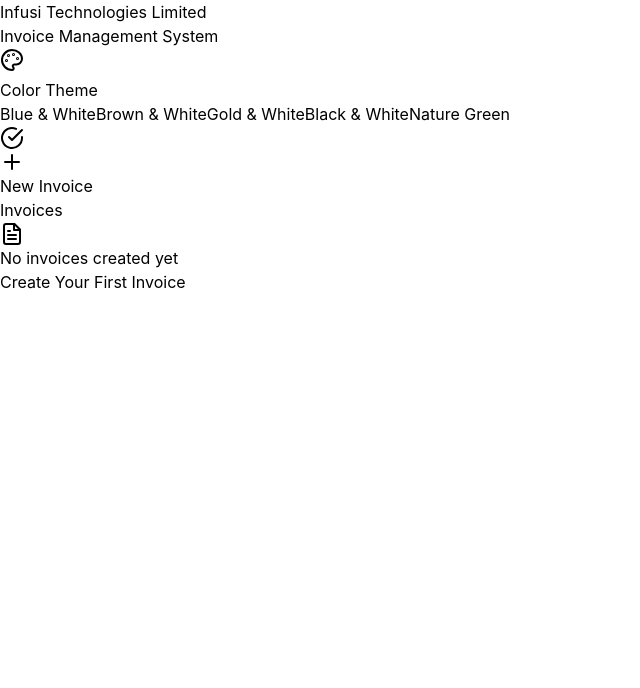
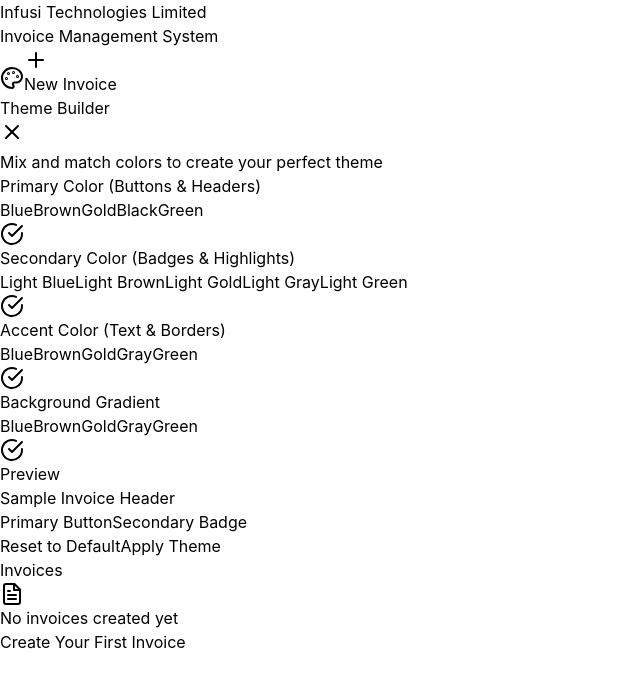
Before and after one commit to infusi-gh/Infusi-invoice-manager, a React (Vite) app: page / in a window 1280 px wide. Both pictures are taken after a click on the button "Customize Theme". Shown: the top 688 px of the page, without its empty margins (0-640 px from the left). Built offline with nearby package versions, Linux system fonts and the light colour scheme.

Commit message:
use customize color pallette

```diff
--- a/src/App.tsx
+++ b/src/App.tsx
@@ -1,4 +1,4 @@
-import { useState } from 'react';
+import { useState, useEffect } from 'react';
 import { Download, Plus, Trash2, FileText, Upload, X, DollarSign, CheckCircle, Send, Edit, MoreVertical, Palette } from 'lucide-react';
 
 interface Item {
@@ -36,56 +36,35 @@ interface Invoice {
   sentDate?: string;
 }
 
-interface Theme {
-  name: string;
-  primary: string;
-  secondary: string;
-  accent: string;
-  bgGradientFrom: string;
-  bgGradientTo: string;
-}
-
-const themes: Record<string, Theme> = {
-  blue: {
-    name: 'Blue & White',
-    primary: 'bg-blue-600 hover:bg-blue-700 text-white',
-    secondary: 'bg-blue-100 text-blue-700',
-    accent: 'border-blue-500 text-blue-600',
-    bgGradientFrom: 'from-blue-50',
-    bgGradientTo: 'to-indigo-100'
-  },
-  brown: {
-    name: 'Brown & White',
-    primary: 'bg-amber-800 hover:bg-amber-900 text-white',
-    secondary: 'bg-amber-100 text-amber-800',
-    accent: 'border-amber-600 text-amber-800',
-    bgGradientFrom: 'from-amber-50',
-    bgGradientTo: 'to-orange-100'
-  },
-  gold: {
-    name: 'Gold & White',
-    primary: 'bg-yellow-600 hover:bg-yellow-700 text-white',
-    secondary: 'bg-yellow-100 text-yellow-700',
-    accent: 'border-yellow-600 text-yellow-700',
-    bgGradientFrom: 'from-yellow-50',
-    bgGradientTo: 'to-amber-100'
-  },
-  black: {
-    name: 'Black & White',
-    primary: 'bg-gray-900 hover:bg-black text-white',
-    secondary: 'bg-gray-100 text-gray-900',
-    accent: 'border-gray-900 text-gray-900',
-    bgGradientFrom: 'from-gray-50',
-    bgGradientTo: 'to-gray-200'
-  },
-  green: {
-    name: 'Nature Green',
-    primary: 'bg-[#176636] hover:bg-[#0f4d26] text-white',
-    secondary: 'bg-[#EAF1C8] text-[#176636]',
-    accent: 'border-[#73B37F] text-[#176636]',
-    bgGradientFrom: 'from-[#EAF1C8]',
-    bgGradientTo: 'to-[#73B37F]/20'
-  }
+const colorOptions = {
+  primary: [
+    { name: 'Blue', value: 'blue', classes: 'bg-blue-600 hover:bg-blue-700 text-white', hexCode: '#2563eb' },
+    { name: 'Brown', value: 'brown', classes: 'bg-amber-800 hover:bg-amber-900 text-white', hexCode: '#92400e' },
+    { name: 'Gold', value: 'gold', classes: 'bg-yellow-600 hover:bg-yellow-700 text-white', hexCode: '#ca8a04' },
+    { name: 'Black', value: 'black', classes: 'bg-gray-900 hover:bg-black text-white', hexCode: '#111827' },
+    { name: 'Green', value: 'green', classes: 'bg-[#176636] hover:bg-[#0f4d26] text-white', hexCode: '#176636' }
+  ],
+  secondary: [
+    { name: 'Light Blue', value: 'blue', classes: 'bg-blue-100 text-blue-700', hexCode: '#dbeafe' },
+    { name: 'Light Brown', value: 'brown', classes: 'bg-amber-100 text-amber-800', hexCode: '#fef3c7' },
+    { name: 'Light Gold', value: 'gold', classes: 'bg-yellow-100 text-yellow-700', hexCode: '#fef9c3' },
+    { name: 'Light Gray', value: 'black', classes: 'bg-gray-100 text-gray-900', hexCode: '#f3f4f6' },
+    { name: 'Light Green', value: 'green', classes: 'bg-[#EAF1C8] text-[#176636]', hexCode: '#EAF1C8' }
+  ],
+  accent: [
+    { name: 'Blue', value: 'blue', classes: 'border-blue-500 text-blue-600', hexCode: '#3b82f6' },
+    { name: 'Brown', value: 'brown', classes: 'border-amber-600 text-amber-800', hexCode: '#d97706' },
+    { name: 'Gold', value: 'gold', classes: 'border-yellow-600 text-yellow-700', hexCode: '#ca8a04' },
+    { name: 'Gray', value: 'black', classes: 'border-gray-900 text-gray-900', hexCode: '#111827' },
+    { name: 'Green', value: 'green', classes: 'border-[#73B37F] text-[#176636]', hexCode: '#73B37F' }
+  ],
+  background: [
+    { name: 'Blue', value: 'blue', classes: 'from-blue-50 to-indigo-100', hexCode: '#eff6ff' },
+    { name: 'Brown', value: 'brown', classes: 'from-amber-50 to-orange-100', hexCode: '#fffbeb' },
+    { name: 'Gold', value: 'gold', classes: 'from-yellow-50 to-amber-100', hexCode: '#fefce8' },
+    { name: 'Gray', value: 'black', classes: 'from-gray-50 to-gray-200', hexCode: '#f9fafb' },
+    { name: 'Green', value: 'green', classes: 'from-[#EAF1C8] to-[#73B37F]/20', hexCode: '#EAF1C8' }
+  ]
 };
 
 export default function InvoiceApp() {
@@ -96,10 +75,40 @@ export default function InvoiceApp() {
   const [showPaymentModal, setShowPaymentModal] = useState(false);
   const [showMarkSentModal, setShowMarkSentModal] = useState(false);
   const [showActionsMenu, setShowActionsMenu] = useState(false);
-  const [showThemeSelector, setShowThemeSelector] = useState(false);
-  const [currentTheme, setCurrentTheme] = useState<string>('blue');
+  const [showThemeBuilder, setShowThemeBuilder] = useState(false);
 
-  const theme = themes[currentTheme];
+  // Custom theme state
+  const [customTheme, setCustomTheme] = useState({
+    primary: 'blue',
+    secondary: 'blue',
+    accent: 'blue',
+    background: 'blue'
+  });
+
+  // Load theme from localStorage on mount
+  useEffect(() => {
+    const savedTheme = localStorage.getItem('infusi-theme');
+    if (savedTheme) {
+      setCustomTheme(JSON.parse(savedTheme));
+    }
+  }, []);
+
+  // Save theme to localStorage when it changes
+  useEffect(() => {
+    localStorage.setItem('infusi-theme', JSON.stringify(customTheme));
+  }, [customTheme]);
+
+  const getCurrentClasses = () => {
+    return {
+      primary: colorOptions.primary.find(c => c.value === customTheme.primary)?.classes || colorOptions.primary[0].classes,
+      secondary: colorOptions.secondary.find(c => c.value === customTheme.secondary)?.classes || colorOptions.secondary[0].classes,
+      accent: colorOptions.accent.find(c => c.value === customTheme.accent)?.classes || colorOptions.accent[0].classes,
+      background: colorOptions.background.find(c => c.value === customTheme.background)?.classes || colorOptions.background[0].classes,
+      primaryHex: colorOptions.primary.find(c => c.value === customTheme.primary)?.hexCode || '#2563eb'
+    };
+  };
+
+  const theme = getCurrentClasses();
 
   const [formData, setFormData] = useState({
     clientName: '',
@@ -197,10 +206,7 @@ export default function InvoiceApp() {
   };
 
   const generateInvoicePDF = (invoice: Invoice) => {
-    const primaryColor = currentTheme === 'blue' ? '#2563eb' :
-                        currentTheme === 'brown' ? '#92400e' :
-                        currentTheme === 'gold' ? '#ca8a04' :
-                        currentTheme === 'black' ? '#111827' : '#176636';
+    const primaryColor = theme.primaryHex;
 
     const invoiceHTML = `
       <!DOCTYPE html>
@@ -312,10 +318,7 @@ export default function InvoiceApp() {
   };
 
   const generateReceipt = (invoice: Invoice, payment: Payment) => {
-    const primaryColor = currentTheme === 'blue' ? '#2563eb' :
-                        currentTheme === 'brown' ? '#92400e' :
-                        currentTheme === 'gold' ? '#ca8a04' :
-                        currentTheme === 'black' ? '#111827' : '#176636';
+    const primaryColor = theme.primaryHex;
 
     const receiptNumber = `REC-${new Date().getFullYear()}${String(new Date().getMonth() + 1).padStart(2, '0')}${String(new Date().getDate()).padStart(2, '0')}-${String(invoice.payments.length).padStart(3, '0')}`;
 
@@ -555,7 +558,7 @@ export default function InvoiceApp() {
   };
 
   return (
-    <div className={`min-h-screen bg-gradient-to-br ${theme.bgGradientFrom} ${theme.bgGradientTo} p-3 sm:p-4 md:p-6`}>
+    <div className={`min-h-screen bg-gradient-to-br ${theme.background} p-3 sm:p-4 md:p-6`}>
       <div className="max-w-6xl mx-auto">
         {/* Header */}
         <div className="bg-white rounded-lg shadow-lg p-4 sm:p-6 mb-4 sm:mb-6">
@@ -567,36 +570,14 @@ export default function InvoiceApp() {
               <p className="text-sm sm:text-base text-gray-600">Invoice Management System</p>
             </div>
             <div className="flex gap-2">
-              {/* Theme Selector */}
-              <div className="relative">
-                <button
-                  onClick={() => setShowThemeSelector(!showThemeSelector)}
-                  className={`${theme.primary} px-3 py-2 rounded-lg font-medium transition text-sm sm:text-base`}
-                  title="Change Theme"
-                >
-                  <Palette className="w-4 h-4" />
-                </button>
-                {showThemeSelector && (
-                  <div className="absolute right-0 mt-2 w-56 bg-white rounded-lg shadow-xl border border-gray-200 z-50 p-2">
-                    <p className="text-xs font-semibold text-gray-500 uppercase px-2 py-1">Color Theme</p>
-                    {Object.entries(themes).map(([key, t]) => (
-                      <button
-                        key={key}
-                        onClick={() => {
-                          setCurrentTheme(key);
-                          setShowThemeSelector(false);
-                        }}
-                        className={`w-full text-left px-3 py-2 rounded-lg hover:bg-gray-50 flex items-center justify-between ${
-                          currentTheme === key ? 'bg-gray-100' : ''
-                        }`}
-                      >
-                        <span className="text-sm">{t.name}</span>
-                        {currentTheme === key && <CheckCircle className="w-4 h-4 text-green-600" />}
-                      </button>
-                    ))}
-                  </div>
-                )}
-              </div>
+              {/* Theme Builder Button */}
+              <button
+                onClick={() => setShowThemeBuilder(!showThemeBuilder)}
+                className={`${theme.primary} px-3 py-2 rounded-lg font-medium transition text-sm sm:text-base`}
+                title="Customize Theme"
+              >
+                <Palette className="w-4 h-4" />
+              </button>
 
               {currentView !== 'create' && (
                 <button
@@ -611,6 +592,138 @@ export default function InvoiceApp() {
           </div>
         </div>
 
+        {/* Theme Builder Modal */}
+        {showThemeBuilder && (
+          <div className="fixed inset-0 bg-black bg-opacity-50 flex items-center justify-center z-50 p-4">
+            <div className="bg-white rounded-lg shadow-xl max-w-2xl w-full p-6 max-h-[90vh] overflow-y-auto">
+              <div className="flex justify-between items-center mb-6">
+                <h3 className="text-2xl font-bold text-gray-800">Theme Builder</h3>
+                <button onClick={() => setShowThemeBuilder(false)} className="text-gray-500 hover:text-gray-700">
+                  <X className="w-6 h-6" />
+                </button>
+              </div>
+
+              <p className="text-sm text-gray-600 mb-6">Mix and match colors to create your perfect theme</p>
+
+              {/* Primary Color */}
+              <div className="mb-6">
+                <label className="block text-sm font-semibold text-gray-700 mb-3">Primary Color (Buttons & Headers)</label>
+                <div className="grid grid-cols-2 sm:grid-cols-5 gap-3">
+                  {colorOptions.primary.map((color) => (
+                    <button
+                      key={color.value}
+                      onClick={() => setCustomTheme({ ...customTheme, primary: color.value })}
+                      className={`${color.classes} px-4 py-3 rounded-lg font-medium transition relative ${
+                        customTheme.primary === color.value ? 'ring-2 ring-offset-2 ring-gray-900' : ''
+                      }`}
+                    >
+                      {color.name}
+                      {customTheme.primary === color.value && (
+                        <CheckCircle className="absolute top-1 right-1 w-4 h-4" />
+                      )}
+                    </button>
+                  ))}
+                </div>
+              </div>
+
+              {/* Secondary Color */}
+              <div className="mb-6">
+                <label className="block text-sm font-semibold text-gray-700 mb-3">Secondary Color (Badges & Highlights)</label>
+                <div className="grid grid-cols-2 sm:grid-cols-5 gap-3">
+                  {colorOptions.secondary.map((color) => (
+                    <button
+                      key={color.value}
+                      onClick={() => setCustomTheme({ ...customTheme, secondary: color.value })}
+                      className={`${color.classes} px-4 py-3 rounded-lg font-medium transition relative ${
+                        customTheme.secondary === color.value ? 'ring-2 ring-offset-2 ring-gray-900' : ''
+                      }`}
+                    >
+                      {color.name}
+                      {customTheme.secondary === color.value && (
+                        <CheckCircle className="absolute top-1 right-1 w-4 h-4 text-green-600" />
+                      )}
+                    </button>
+                  ))}
+                </div>
+              </div>
+
+              {/* Accent Color */}
+              <div className="mb-6">
+                <label className="block text-sm font-semibold text-gray-700 mb-3">Accent Color (Text & Borders)</label>
+                <div className="grid grid-cols-2 sm:grid-cols-5 gap-3">
+                  {colorOptions.accent.map((color) => (
+                    <button
+                      key={color.value}
+                      onClick={() => setCustomTheme({ ...customTheme, accent: color.value })}
+                      className={`border-2 ${color.classes} px-4 py-3 rounded-lg font-medium transition relative ${
+                        customTheme.accent === color.value ? 'ring-2 ring-offset-2 ring-gray-900' : ''
+                      }`}
+                    >
+                      {color.name}
+                      {customTheme.accent === color.value && (
+                        <CheckCircle className="absolute top-1 right-1 w-4 h-4 text-green-600" />
+                      )}
+                    </button>
+                  ))}
+                </div>
+              </div>
+
+              {/* Background */}
+              <div className="mb-6">
+                <label className="block text-sm font-semibold text-gray-700 mb-3">Background Gradient</label>
+                <div className="grid grid-cols-2 sm:grid-cols-5 gap-3">
+                  {colorOptions.background.map((color) => (
+                    <button
+                      key={color.value}
+                      onClick={() => setCustomTheme({ ...customTheme, background: color.value })}
+                      className={`bg-gradient-to-br ${color.classes} px-4 py-3 rounded-lg font-medium transition relative border-2 ${
+                        customTheme.background === color.value ? 'border-gray-900 ring-2 ring-offset-2 ring-gray-900' : 'border-gray-300'
+                      }`}
+                    >
+                      {color.name}
+                      {customTheme.background === color.value && (
+                        <CheckCircle className="absolute top-1 right-1 w-4 h-4 text-green-600" />
+                      )}
+                    </button>
+                  ))}
+                </div>
+              </div>
+
+              {/* Preview */}
+              <div className="mb-6 p-4 bg-gray-50 rounded-lg border border-gray-200">
+                <p className="text-sm font-semibold text-gray-700 mb-3">Preview</p>
+                <div className={`bg-gradient-to-br ${theme.background} p-4 rounded-lg`}>
+                  <h3 className={`text-xl font-bold ${theme.accent.split(' ')[1]} mb-2`}>Sample Invoice Header</h3>
+                  <button className={`${theme.primary} px-4 py-2 rounded-lg text-sm mr-2`}>
+                    Primary Button
+                  </button>
+                  <span className={`${theme.secondary} px-3 py-1 rounded-full text-xs`}>
+                    Secondary Badge
+                  </span>
+                </div>
+              </div>
+
+              <div className="flex gap-3">
+                <button
+                  onClick={() => {
+                    setCustomTheme({ primary: 'blue', secondary: 'blue', accent: 'blue', background: 'blue' });
+                  }}
+                  className="flex-1 px-4 py-2 border border-gray-300 rounded-lg hover:bg-gray-50"
+                >
+                  Reset to Default
+                </button>
+                <button
+                  onClick={() => setShowThemeBuilder(false)}
+                  className={`flex-1 ${theme.primary} px-4 py-2 rounded-lg font-medium`}
+                >
+                  Apply Theme
+                </button>
+              </div>
+            </div>
+          </div>
+        )}
+
+        {/* Rest of the app continues the same... */}
         {/* Invoice List View */}
         {currentView === 'list' && (
           <div className="bg-white rounded-lg shadow-lg p-4 sm:p-6 md:p-8">
@@ -715,7 +828,8 @@ export default function InvoiceApp() {
                     type="text"
                     value={formData.clientName}
                     onChange={(e) => setFormData({ ...formData, clientName: e.target.value })}
-                    className={`w-full px-3 sm:px-4 py-2 border border-gray-300 rounded-lg focus:ring-2 focus:ring-${currentTheme}-500 focus:border-transparent text-sm sm:text-base`}
+                    className="w-full px-3 sm:px-4 py-2 border border-gray-300 rounded-lg focus:ring-2 focus:border-transparent text-sm sm:text-base"
+                    style={{ '--tw-ring-color': theme.primaryHex } as React.CSSProperties}
                     placeholder="Enter client name"
                   />
                 </div>
```
